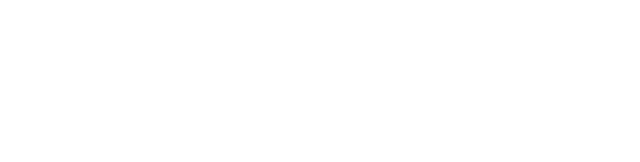
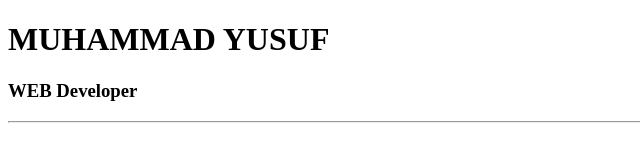
Before and after one commit to sog3king/latihan1, a plain HTML site: page index.html in a window 1280 px wide. Shown: the whole page, without its empty margins (0-640 px from the left). Drawn offline with Linux system fonts and the light colour scheme.

Commit message:
latihan 1.3:menambahkan konten pada elemen

```diff
--- a/index.html
+++ b/index.html
@@ -7,6 +7,8 @@
     <title>Latihan1</title>
 </head>
 <body>
-
+    <h1>MUHAMMAD YUSUF</h1>
+    <h3>WEB Developer</h3>
+    <hr>
 </body>
 </html>
```
